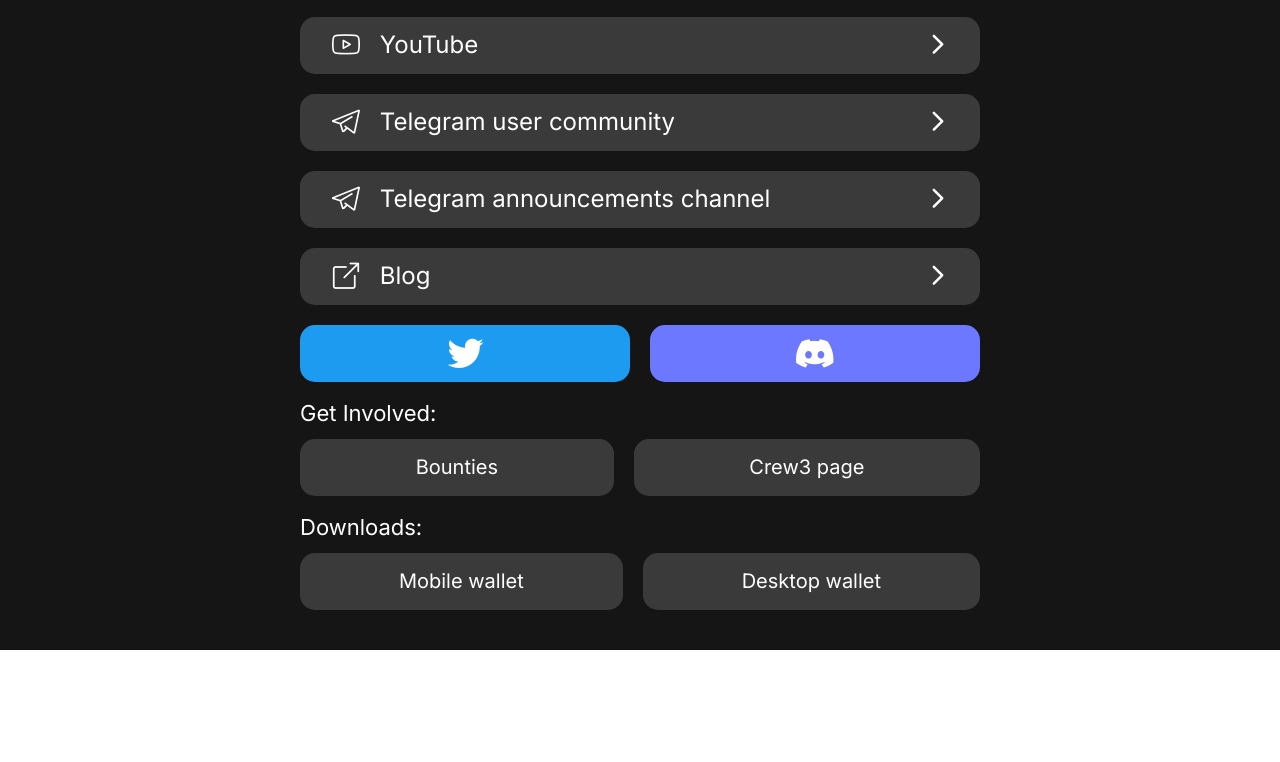
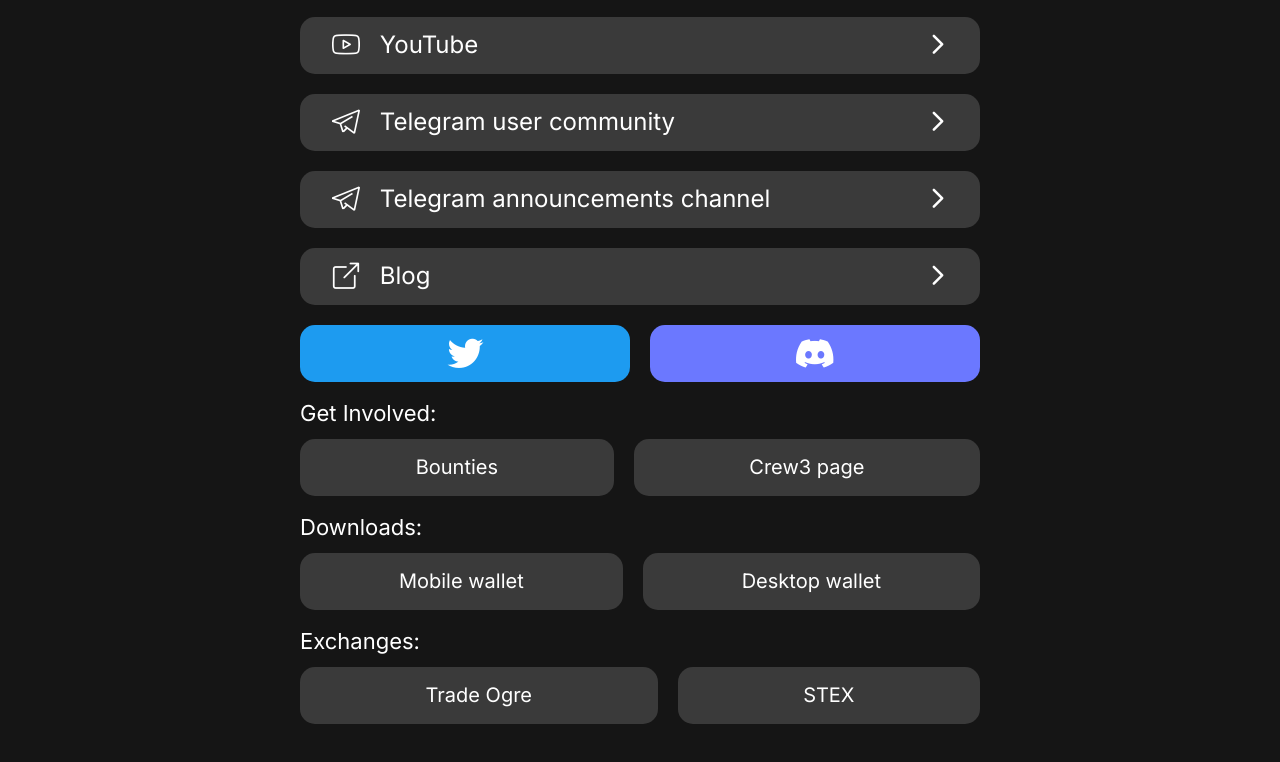
Before and after one commit to PRavaga/zano-links-page, a plain HTML site: page index.html in a window 1280 px wide. Shown: the part 644-1406 px from the top of the page. Before the commit the page ends 1294 px from the top, so only its background shows below. Drawn offline with Linux system fonts and the light colour scheme.

Commit message:
added exchanges links
Signed-off-by: PRavaga <trueravaga@gmail.com>

```diff
--- a/index.html
+++ b/index.html
@@ -145,6 +145,21 @@
                   >Desktop wallet</a
                 >
               </div>
+              <span>Exchanges:</span>
+              <div class="profile__buttons buttons-profile">
+                <a
+                  target="_blank"
+                  href="https://tradeogre.com/exchange/BTC-ZANO"
+                  class="buttons-profile__button _text"
+                  >Trade Ogre</a
+                >
+                <a
+                  target="_blank"
+                  href="https://app.stex.com/en/trading/pair/BTC/ZANO/1D"
+                  class="buttons-profile__button _text"
+                  >STEX</a
+                >
+              </div>
 
               <!-- <span>Global Communities:</span>
               <div class="profile__buttons buttons-profile">
```
